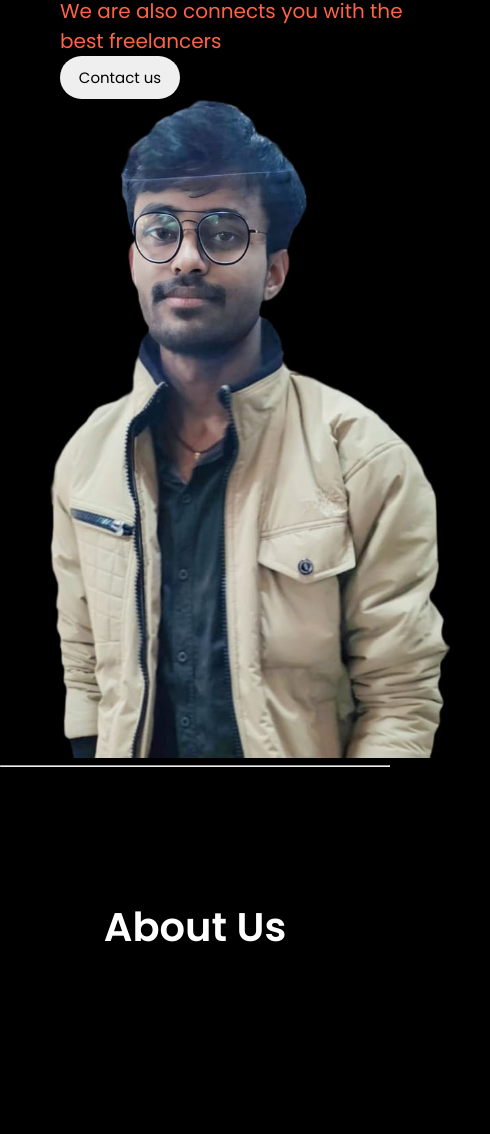
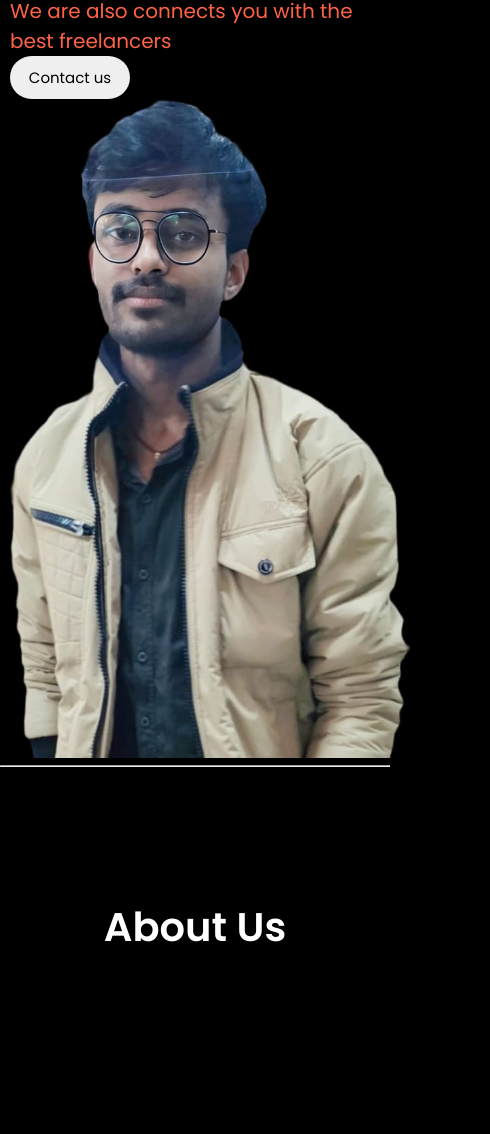
Before and after one commit to NitinP0607/responsivport, a plain HTML site: page index.html in a window 390 px wide. Shown: the part 374-1508 px from the top of the page, 490 px wide, since content can reach past the window. Drawn offline with Linux system fonts and the light colour scheme.

Commit message:
Add style

```diff
--- a/style.css
+++ b/style.css
@@ -149,7 +149,7 @@ html {
   display: flex;
   justify-content: space-between;
   align-items: center;
-  padding: 0 50px;
+  padding: 0 10px;
 
 }
 
@@ -180,14 +180,15 @@ html {
   .home-section{
     display: block;
     width: 100%;
+    align-items: center;
 
   }
   .left-home-section{
     width: 100%;
-    padding: 0 10px;
 
   }
   .right-home-section{
+    width: 100%;
     text-align: center;
   }
   .left-home-section h1,
```
